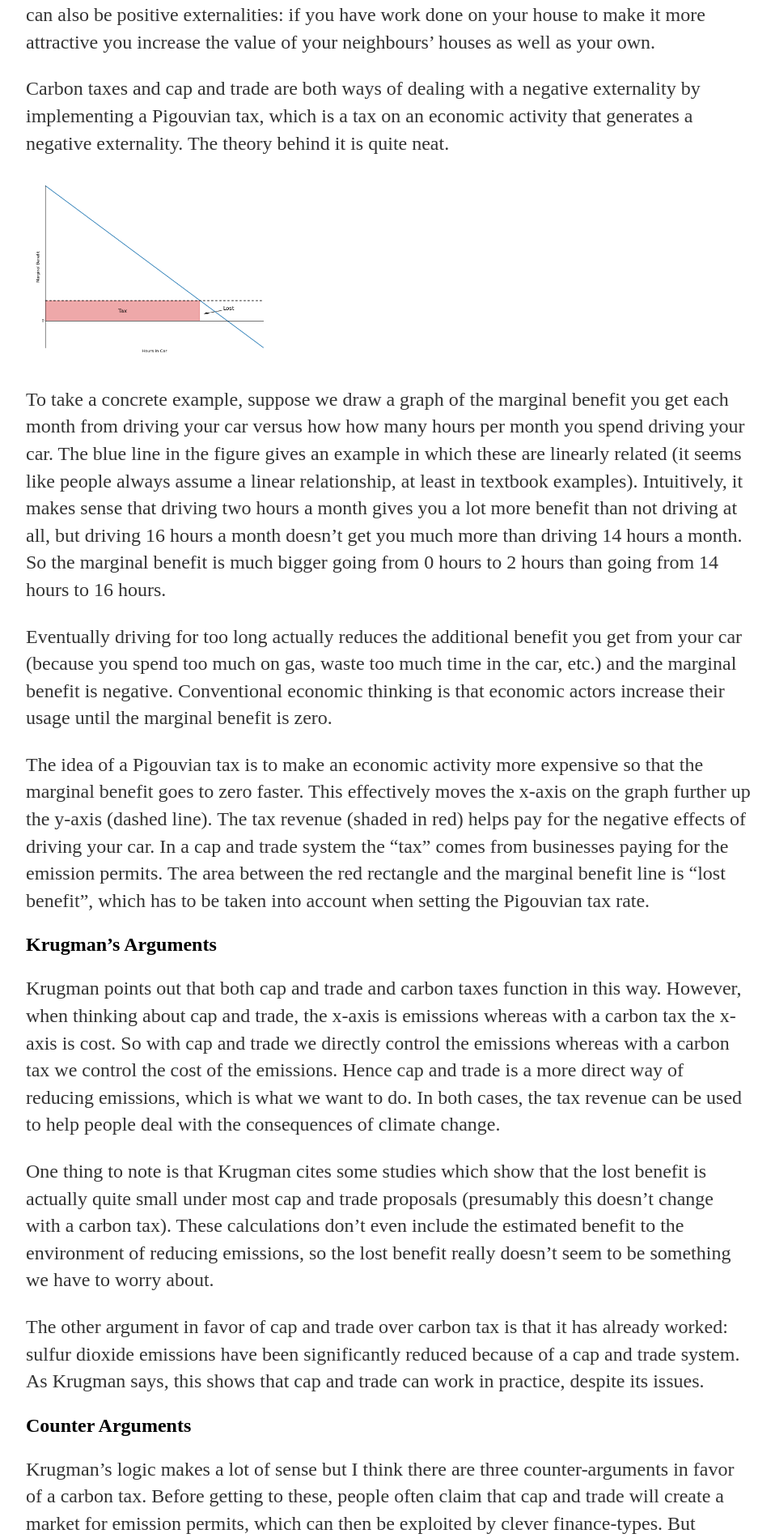
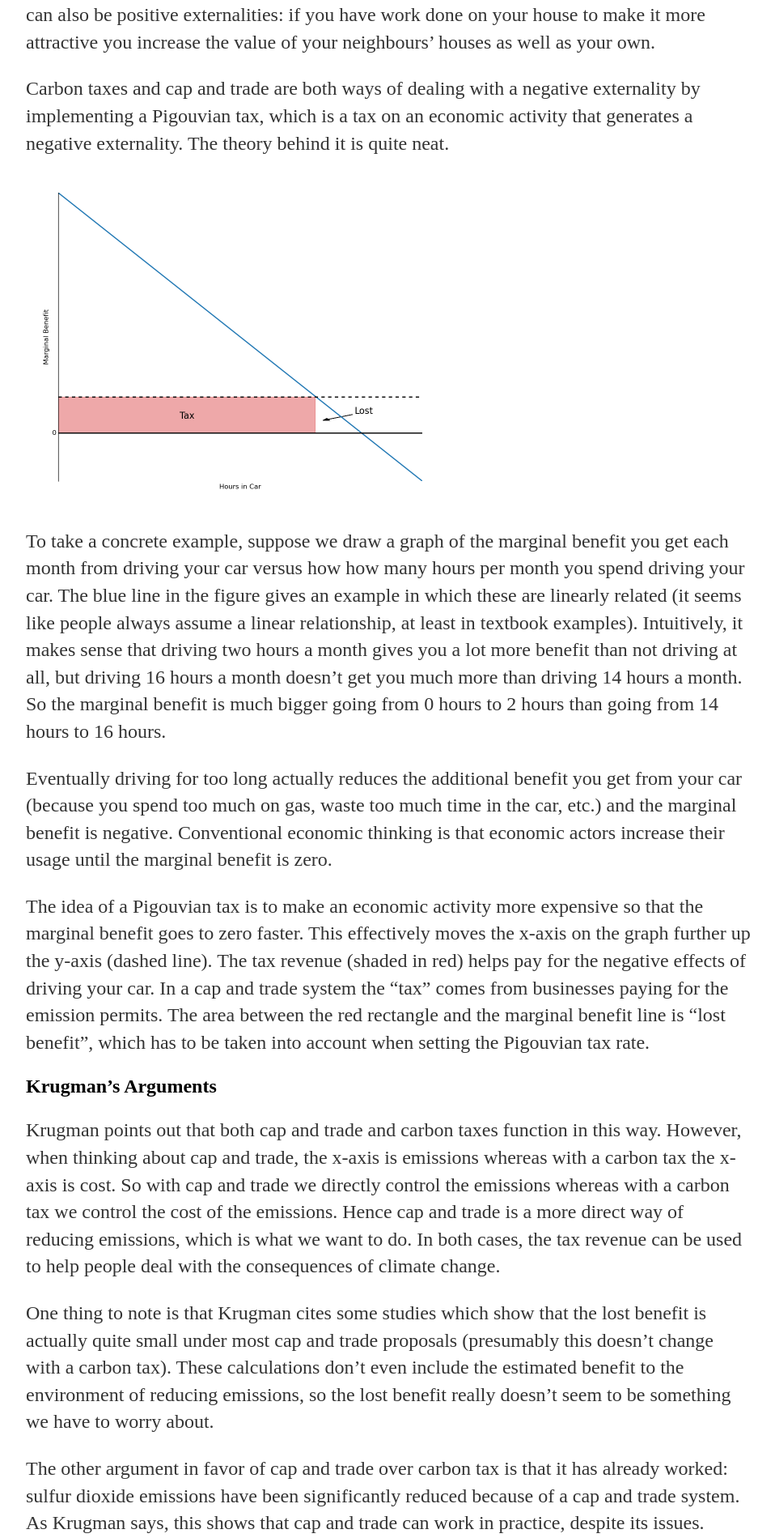
Before and after one commit to nicklutsko/nicklutsko.github.io, a Jekyll site: the page built from _posts/2016-06-15-Carbon-Tax-versus-Cap-and-Trade.md, in a window 1280 px wide. Shown: the part 1038-2937 px from the top of the page at 81% size, without its empty margins (160-1118 px from the left). Built offline with Jekyll 4.4.1, drawn with Linux system fonts in a browser that asks for light colours.

Commit message:
Change Figure size

```diff
--- a/_posts/2016-06-15-Carbon-Tax-versus-Cap-and-Trade.md
+++ b/_posts/2016-06-15-Carbon-Tax-versus-Cap-and-Trade.md
@@ -19,7 +19,7 @@
 <p>Carbon taxes and cap and trade are both ways of dealing with a negative externality by implementing a Pigouvian tax, which is a tax on an economic activity that generates a negative externality. The theory behind it is quite neat.</p>
 
 
-<img src="http://nicklutsko.github.io/blog/images/marg_ben.png" alt="Marginal Benefit" style="width:300px;height:225px;">
+<img src="http://nicklutsko.github.io/blog/images/marg_ben.png" alt="Marginal Benefit" style="width:500px;height:400px;">
 
 <p>To take a concrete example, suppose we draw a graph of the marginal benefit you get each month from driving your car versus how how many hours per month you spend driving your car. The blue line in the figure gives an example in which these are linearly related (it seems like people always assume a linear relationship, at least in textbook examples). Intuitively, it makes sense that driving two hours a month gives you a lot more benefit than not driving at all, but driving 16 hours a month doesn’t get you much more than driving 14 hours a month. So the marginal benefit is much bigger going from 0 hours to 2 hours than going from 14 hours to 16 hours.</p>
 
```
Also changed, not shown: 1 other file.
